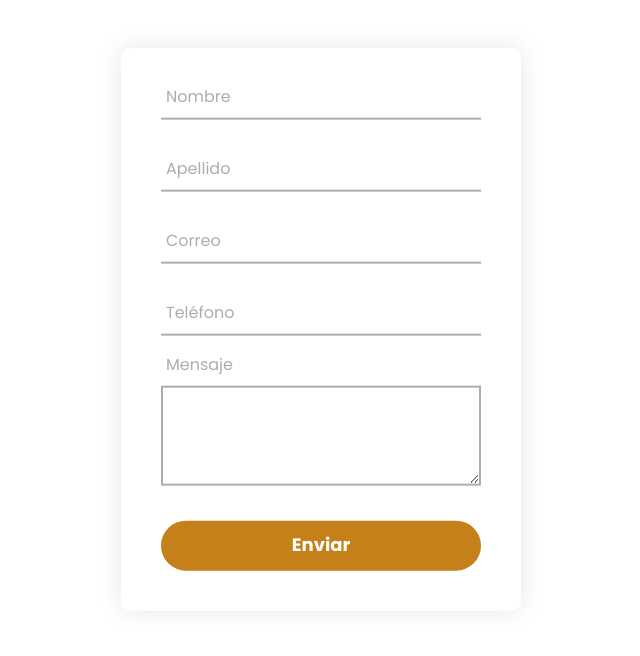
After one commit to FernandoJoachin/tienda-libros-app-web, a PHP site: page /tienda-libros-app-web/formulario-contacto.php in a window 1280 px wide. The commit adds this page. Shown: the part 136-792 px from the top of the page, without its empty margins (319-959 px from the left). Run offline with PHP 8.4, Linux system fonts and the light colour scheme; some libraries are stand-ins or nearby versions.

Commit message:
Implementación Vista FormularioContacto

```diff
--- a/build/css/app.css
+++ b/build/css/app.css
@@ -838,8 +838,8 @@ h3 {
   margin-top: -2.5rem;
   margin-bottom: 1rem;
   font-size: 1.3rem;
-  font-weight: 700;
   color: rgb(169, 0, 0);
+  text-align: right;
 }
 
 .dashboard {
@@ -1078,4 +1078,203 @@ h3 {
 .table__accion:hover {
   cursor: pointer;
 }
+
+.contacto {
+  position: relative;
+  margin: 0;
+  padding: 0;
+  background-color: #FFFFFF;
+  height: 80vh;
+  overflow: hidden;
+  box-sizing: border-box;
+  font-family: "Poppins", sans-serif;
+}
+.contacto__contenedor {
+  position: absolute;
+  top: 50%;
+  left: 50%;
+  transform: translate(-50%, -50%);
+  width: 32rem;
+  background: white;
+  border-radius: 1rem;
+  box-shadow: 0rem 0rem 2.5rem rgba(0, 0, 0, 0.1);
+}
+@media (min-width: 768px) {
+  .contacto__contenedor {
+    width: 40rem;
+  }
+}
+.contacto__titulo {
+  color: #C5801A;
+  text-align: center;
+  padding: 1.5rem;
+  margin: 0;
+  border-bottom: 1px solid silver;
+}
+
+.formulario-contacto {
+  padding: 0 4rem;
+  box-sizing: border-box;
+}
+.formulario-contacto__campo {
+  position: relative;
+  border-bottom: 0.2rem solid #adadad;
+  margin: 3rem 0;
+}
+.formulario-contacto__campo span::before {
+  content: "";
+  position: absolute;
+  top: 4rem;
+  left: 0;
+  width: 0%;
+  height: 0.2rem;
+  background: #2691d9;
+  transition: 0.4s;
+}
+.formulario-contacto__campo input:focus ~ label,
+.formulario-contacto__campo input:valid ~ label {
+  top: -0.5rem;
+  color: #2691d9;
+}
+.formulario-contacto__campo input:focus ~ span::before,
+.formulario-contacto__campo input:valid ~ span::before {
+  width: 100%;
+}
+.formulario-contacto__input {
+  width: 100%;
+  padding: 0 0.5rem;
+  height: 4rem;
+  font-size: 1.6rem;
+  border: none;
+  background: none;
+  outline: none;
+}
+.formulario-contacto__input--submit {
+  width: 100%;
+  height: 5rem;
+  border: 0px solid #e9f4fb;
+  background: #C5801A;
+  border-radius: 2.5rem;
+  font-size: 1.8rem;
+  color: #FFFFFF;
+  font-weight: 700;
+  cursor: pointer;
+  outline: none;
+  transition: 0.5s;
+  margin-bottom: 40px;
+}
+.formulario-contacto__input--submit:hover {
+  border: none;
+  box-shadow: 0 0 10px rgba(0, 0, 0, 0.2);
+  color: #FFFFFF;
+  transition: 0.5s;
+}
+.formulario-contacto__label {
+  position: absolute;
+  top: 50%;
+  left: 0.5rem;
+  color: #adadad;
+  transform: translateY(-50%);
+  font-size: 1.6rem;
+  pointer-events: none;
+  transition: 0.5s;
+}
+.formulario-contacto__textarea {
+  width: 100%;
+  padding: 1rem 1rem;
+  height: 10rem;
+  font-size: 1.6rem;
+  border: 0.2rem solid #adadad;
+  background: none;
+  outline: none;
+  margin-top: 20px;
+}
+.formulario-contacto__label-textarea {
+  position: absolute;
+  top: 0;
+  left: 0.5rem;
+  color: #adadad;
+  transform: translateY(-50%);
+  font-size: 1.6rem;
+  pointer-events: none;
+  transition: 0.5s;
+}
+.formulario-contacto__campo-textarea {
+  position: relative;
+  margin: 3rem 0;
+}
+.formulario-contacto__enlace {
+  color: #a6a6a6;
+  cursor: pointer;
+  font-size: 80%;
+  text-decoration: none;
+}
+.formulario-contacto__enlace:hover {
+  text-decoration: underline;
+}
+
+.rectangle {
+  display: none;
+}
+@media (min-width: 1024px) {
+  .rectangle {
+    position: fixed;
+    width: 81.5rem;
+    height: 120rem;
+    right: -10rem;
+    top: -2rem;
+    border: 0 solid #000000;
+    background: url(../img/Rectangle.svg);
+    background-size: contain;
+    background-position: center;
+    background-repeat: no-repeat;
+    display: inline;
+  }
+}
+
+.chandelier {
+  display: none;
+}
+@media (min-width: 1024px) {
+  .chandelier {
+    position: absolute;
+    width: 15rem;
+    height: 20rem;
+    right: 32rem;
+    top: 0;
+    border: 0 solid #000000;
+    background: url(../img/Chandelier.svg);
+    background-size: contain;
+    background-position: center;
+    background-repeat: no-repeat;
+    display: inline;
+  }
+}
+
+.person {
+  display: none;
+}
+@media (min-width: 1024px) {
+  .person {
+    position: absolute;
+    width: 40rem;
+    height: 40rem;
+    right: 15rem;
+    top: 26rem;
+    border: 0 solid #000000;
+    background: url(../img/Person.svg);
+    background-size: contain;
+    background-position: center;
+    background-repeat: no-repeat;
+    display: inline;
+  }
+}
+
+.invalid-feedback {
+  margin-top: -2.5rem;
+  margin-bottom: 1rem;
+  font-size: 1.3rem;
+  color: rgb(169, 0, 0);
+  text-align: right;
+}
 /*# sourceMappingURL=app.css.map */
--- /dev/null
+++ b/formulario-contacto.php
@@ -0,0 +1,49 @@
+<?php
+    include __DIR__ ."/template/header.php";
+?>
+
+<main class="contacto">
+
+    <div class="contacto__contenedor">
+
+        <form class= "formulario-contacto">
+
+            <div class="formulario-contacto__campo">
+                <input class="formulario-contacto__input" name="texto-nombre" type="text" value="" required>
+                <span></span>
+                <label class="formulario-contacto__label">Nombre</label>
+            </div>
+
+            <div class="formulario-contacto__campo">
+                <input class="formulario-contacto__input" name="texto-apellido" type="text" value="" required>
+                <span></span>
+                <label class="formulario-contacto__label">Apellido</label>
+            </div>
+
+            <div class="formulario-contacto__campo">
+                <input class="formulario-contacto__input" name="texto-correo" type="text" value="" required>
+                <span></span>
+                <label class="formulario-contacto__label">Correo</label>
+            </div>
+
+            <div class="formulario-contacto__campo">
+                <input class="formulario-contacto__input" name="numero" type="number" value="" required>
+                <span></span>
+                <label class="formulario-contacto__label">Teléfono</label>
+            </div>
+
+            <div class="formulario-contacto__campo-textarea">
+                <label class="formulario-contacto__label-textarea">Mensaje</label>
+                <span></span>
+                <textarea wrap="soft" class="formulario-contacto__textarea" name="mensaje" cols="35" rows="10"></textarea>
+            </div>
+
+            <input type="submit" value="Enviar" class="formulario-contacto__input--submit">
+
+        </form>
+    </div>
+</main>
+
+<?php
+    include __DIR__ ."/template/footer.php";
+?>
--- a/home.php
+++ b/home.php
@@ -13,7 +13,7 @@
                             <source srcset="./build/img/Boton-Buscar.avif" type="image/avif">
                             <source srcset="./build/img/Boton-Buscar.webp" type="image/webp">
                             <img class="home__boton-buscar" loading="lazy" src="./build/img/Boton-Buscar.png" alt="Buscar">
-                        </picture>
+                    </picture>
                         <picture>
                             <source srcset="./build/img/flecha.avif" type="image/avif">
                             <source srcset="./build/img/flecha-Buscar.webp" type="image/webp">
--- a/src/scss/app.scss
+++ b/src/scss/app.scss
@@ -2,3 +2,4 @@
 @use 'ui';
 @use 'login';
 @use 'admin';
+@use 'formulario_contacto';
--- /dev/null
+++ b/src/scss/formulario_contacto/_formulario-contacto.scss
@@ -0,0 +1,227 @@
+@use "base/variables" as vr;
+@use "base/mixins" as mxn;
+
+.contacto {
+
+    position: relative;
+    margin: 0;
+    padding: 0;
+    background-color: #FFFFFF;
+    height: 80vh;
+    overflow: hidden;
+    box-sizing: border-box;
+    font-family: "Poppins", sans-serif;
+
+    &__contenedor {
+        position: absolute;
+        top: 50%;
+        left: 50%;
+        transform: translate(-50%, -50%);
+        width: 32rem;
+        background: white;
+        border-radius: 1rem;
+        box-shadow: 0rem 0rem 2.5rem rgba(0,0,0,0.1);
+
+        @include mxn.tablet{
+            width: 40rem;
+        }
+    }
+
+    &__titulo {
+        color: #C5801A;
+        text-align: center;
+        padding: 1.5rem;
+        margin: 0;
+        border-bottom: 1px solid silver;
+    }
+}
+
+.formulario-contacto {
+
+    padding: 0 4rem;
+    box-sizing: border-box;
+
+    &__campo {
+        position: relative;
+        border-bottom: 0.2rem solid #adadad;
+        margin: 3rem 0;
+
+        span::before {
+            content: '';
+            position: absolute;
+            top: 4rem;
+            left: 0;
+            width: 0%;
+            height: 0.2rem;
+            background: #2691d9;
+            transition: .4s;
+        }
+
+        input:focus ~ label,
+        input:valid ~ label {
+            top: -0.5rem;
+            color: #2691d9;
+        }
+
+        input:focus ~ span::before,
+        input:valid ~ span::before {
+            width: 100%;
+        }
+    }
+
+    &__input {
+
+        width: 100%;
+        padding: 0 0.5rem;
+        height: 4rem;
+        font-size: 1.6rem;
+        border: none;
+        background: none;
+        outline: none;
+
+        &--submit {
+
+            width: 100%;
+            height: 5rem;
+            border: 0px solid #e9f4fb;
+            background: #C5801A;
+            border-radius: 2.5rem;
+            font-size: 1.8rem;
+            color: #FFFFFF;
+            font-weight: 700;
+            cursor: pointer;
+            outline: none;
+            transition: .5s;
+            margin-bottom: 40px;
+
+            &:hover {
+
+                border: none;
+                box-shadow: 0 0 10px rgba(0, 0, 0, 0.2);
+                color: #FFFFFF;
+                transition: .5s;
+            }
+        }
+    }
+
+    &__label {
+
+        position: absolute;
+        top: 50%;
+        left: 0.5rem;
+        color: #adadad;
+        transform: translateY(-50%);
+        font-size: 1.6rem;
+        pointer-events: none;
+        transition: .5s;
+    }
+
+    &__textarea {
+
+        width: 100%;
+        padding: 1rem 1rem;
+        height: 10rem;
+        font-size: 1.6rem;
+        border: 0.2rem solid #adadad;
+        background: none;
+        outline: none;
+        margin-top: 20px;
+    }
+
+    &__label-textarea {
+
+        position: absolute;
+        top: 0;
+        left: 0.5rem;
+        color: #adadad;
+        transform: translateY(-50%);
+        font-size: 1.6rem;
+        pointer-events: none;
+        transition: .5s;
+    }
+
+    &__campo-textarea {
+
+        position: relative;
+        margin: 3rem 0;
+    }
+
+    &__enlace {
+        color: #a6a6a6;
+        cursor: pointer;
+        font-size: 80%;
+        text-decoration: none;
+
+        &:hover {
+
+            text-decoration: underline;
+        }
+    }
+}
+
+.rectangle {
+
+    display: none;
+
+    @include mxn.desktop {
+        position: fixed;
+        width: 81.5rem;
+        height: 120rem;
+        right: -10rem;
+        top: -2rem;
+        border: 0 solid #000000;
+        background: url(../img/Rectangle.svg);
+        background-size: contain;
+        background-position: center;
+        background-repeat: no-repeat;
+        display: inline;
+    }
+}
+
+.chandelier {
+
+    display: none;
+
+    @include mxn.desktop {
+
+        position: absolute;
+        width: 15rem;
+        height: 20rem;
+        right: 32rem;
+        top: 0;
+        border: 0 solid #000000;
+        background: url(../img/Chandelier.svg);
+        background-size: contain;
+        background-position: center;
+        background-repeat: no-repeat;
+        display: inline;
+    }
+}
+
+.person {
+
+    display: none;
+
+    @include mxn.desktop {
+
+        position: absolute;
+        width: 40rem;
+        height: 40rem;
+        right: 15rem;
+        top: 26rem;
+        border: 0 solid #000000;
+        background: url(../img/Person.svg);
+        background-size: contain;
+        background-position: center;
+        background-repeat: no-repeat;
+        display: inline;
+    }
+}
+
+.invalid-feedback{
+    margin-top: -2.5rem;
+    margin-bottom: 1rem;
+    font-size: 1.3rem;
+    color: vr.$rojo;
+    text-align: right;
+}
--- /dev/null
+++ b/src/scss/formulario_contacto/_index.scss
@@ -0,0 +1 @@
+@forward 'formulario-contacto';
--- a/template/header.php
+++ b/template/header.php
@@ -30,7 +30,7 @@
 
                 <nav class="navegacion">
                     <a href="#" class="navegacion__enlace--active">Libros</a>
-                    <a href="#" class="navegacion__enlace">Contacto</a>
+                    <a href="../formulario_contacto.php" class="navegacion__enlace">Contacto</a>
                 </nav>
 
                 <div class="header__iconos">
```
Also changed, not shown: index.php (line endings or trailing spaces), 1 other file.
